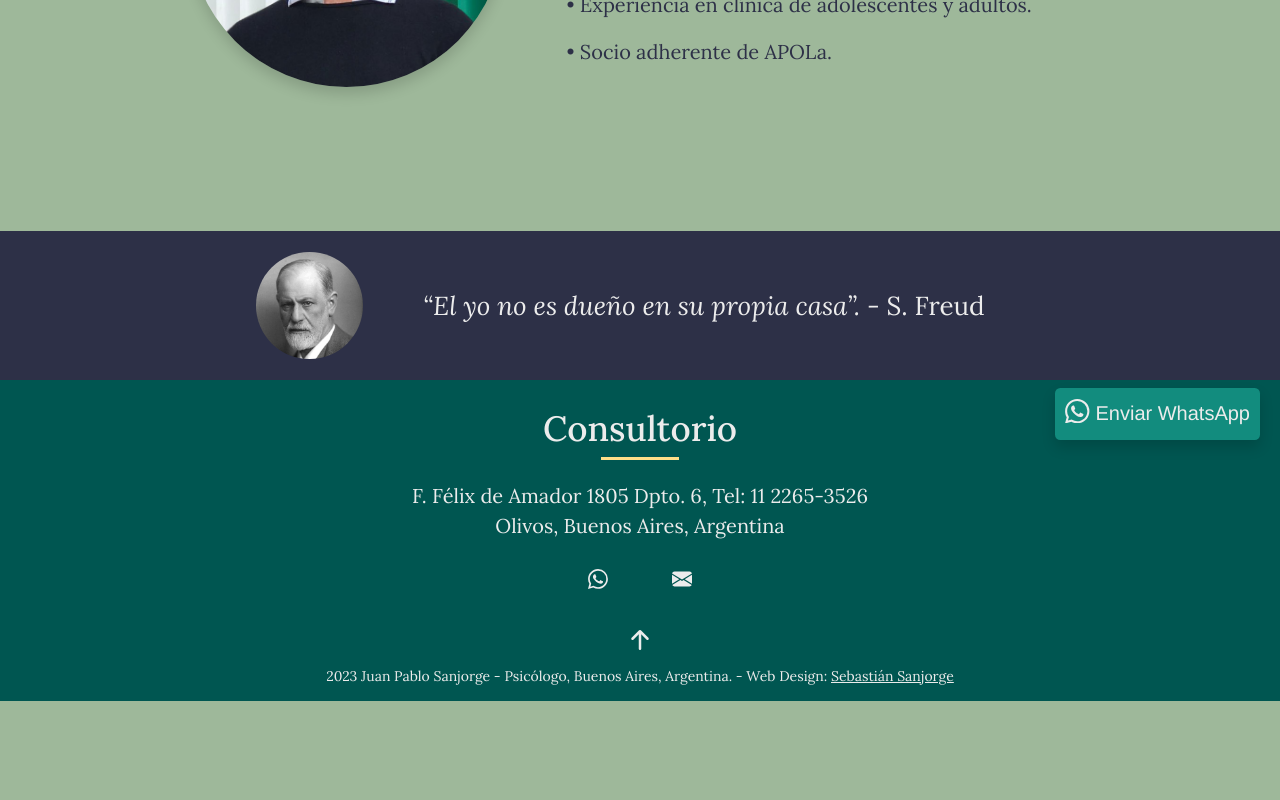
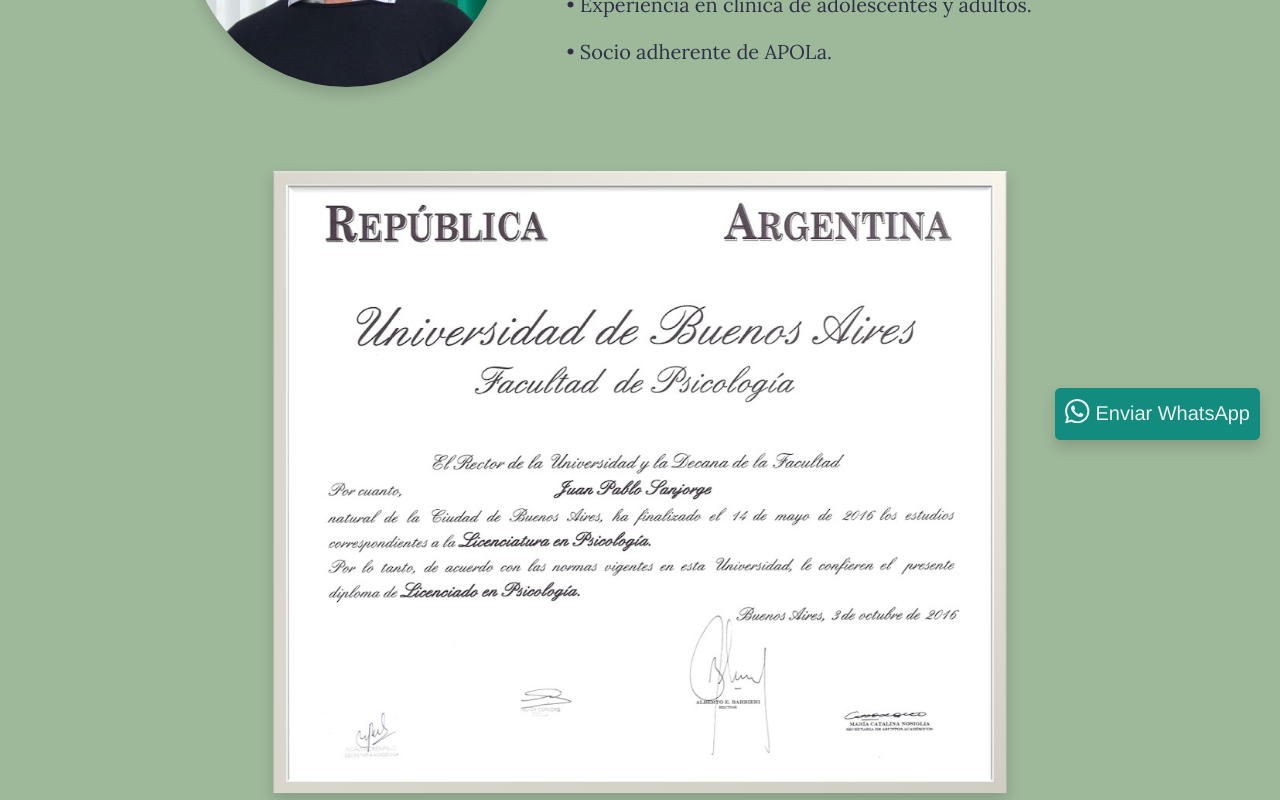
Before and after one commit to tiansanjorge/juan-pablo-sanjorge, a React (Create React App) app: page /info in a window 1280 px wide. Shown: the part 340-1140 px from the top of the page. Before the commit the page ends 1041 px from the top, so only its background shows below. Built offline with nearby package versions, Linux system fonts and the light colour scheme.

Commit message:
added UBA Certificate in info

```diff
--- a/src/pages/Info.jsx
+++ b/src/pages/Info.jsx
@@ -41,6 +41,20 @@
         </div>
       </section>
 
+      <section className="container-fluid">
+        <div className="row">
+          <div className="col-12 d-flex justify-content-center fondoVerdeC py-5">
+            <div className="col-11 col-sm-10 col-md-9 col-xl-7 mb-5 me-0 d-flex justify-content-center">
+              <img
+                className="img-fluid shadow"
+                src="img/titulo.jpg"
+                alt="titulo Juan Pablo Sanjorge"
+              />
+            </div>
+          </div>
+        </div>
+      </section>
+
       <div className="col-12 d-flex justify-content-center fondoAzul blanco text-center py-4">
         <img
           className="col-2 col-md-1 rounded-circle img-fluid"
```
Also changed, not shown: public/img/titulo.jpg (added).
